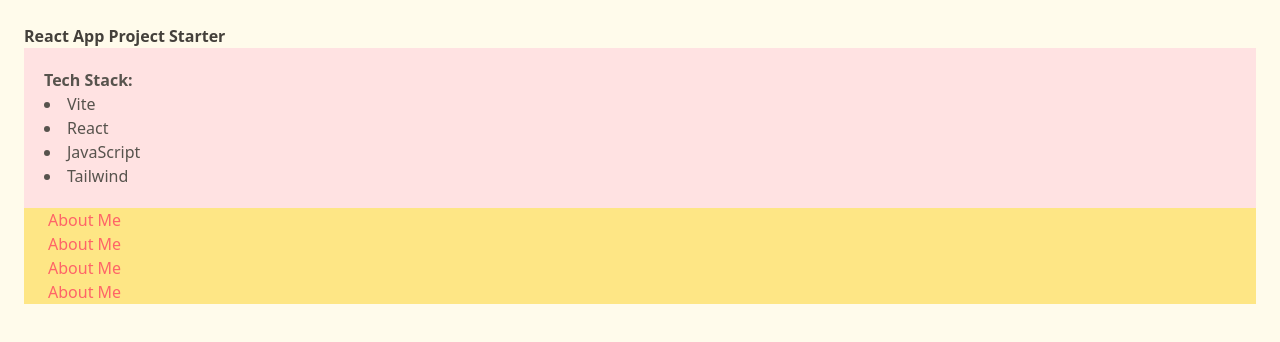
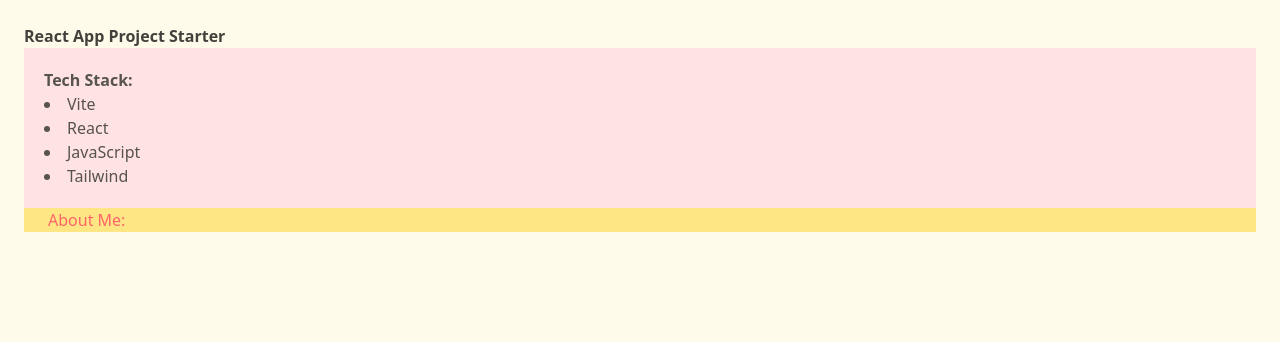
Before and after one commit to orayachan/17-oraya-react, a React (Vite) app: page / in a window 1280 px wide. Shown: the top 342 px of the page. Built offline with nearby package versions, Linux system fonts and the light colour scheme.

Commit message:
repo(setup): edit starter template

```diff
--- a/src/App.jsx
+++ b/src/App.jsx
@@ -14,9 +14,6 @@
         </ul>
       </section>
       <AboutMe />
-      <AboutMe />
-      <AboutMe />
-      <AboutMe />
     </div>
   );
 }
--- a/src/components/AboutMe.jsx
+++ b/src/components/AboutMe.jsx
@@ -2,7 +2,7 @@
 
 function AboutMe() {
   return (
-    <div className='bg-amber-200 text-red-400 pl-6 pr-6'>About Me</div>
+    <div className='bg-amber-200 text-red-400 pl-6 pr-6'>About Me:</div>
   )
 }
 
```
